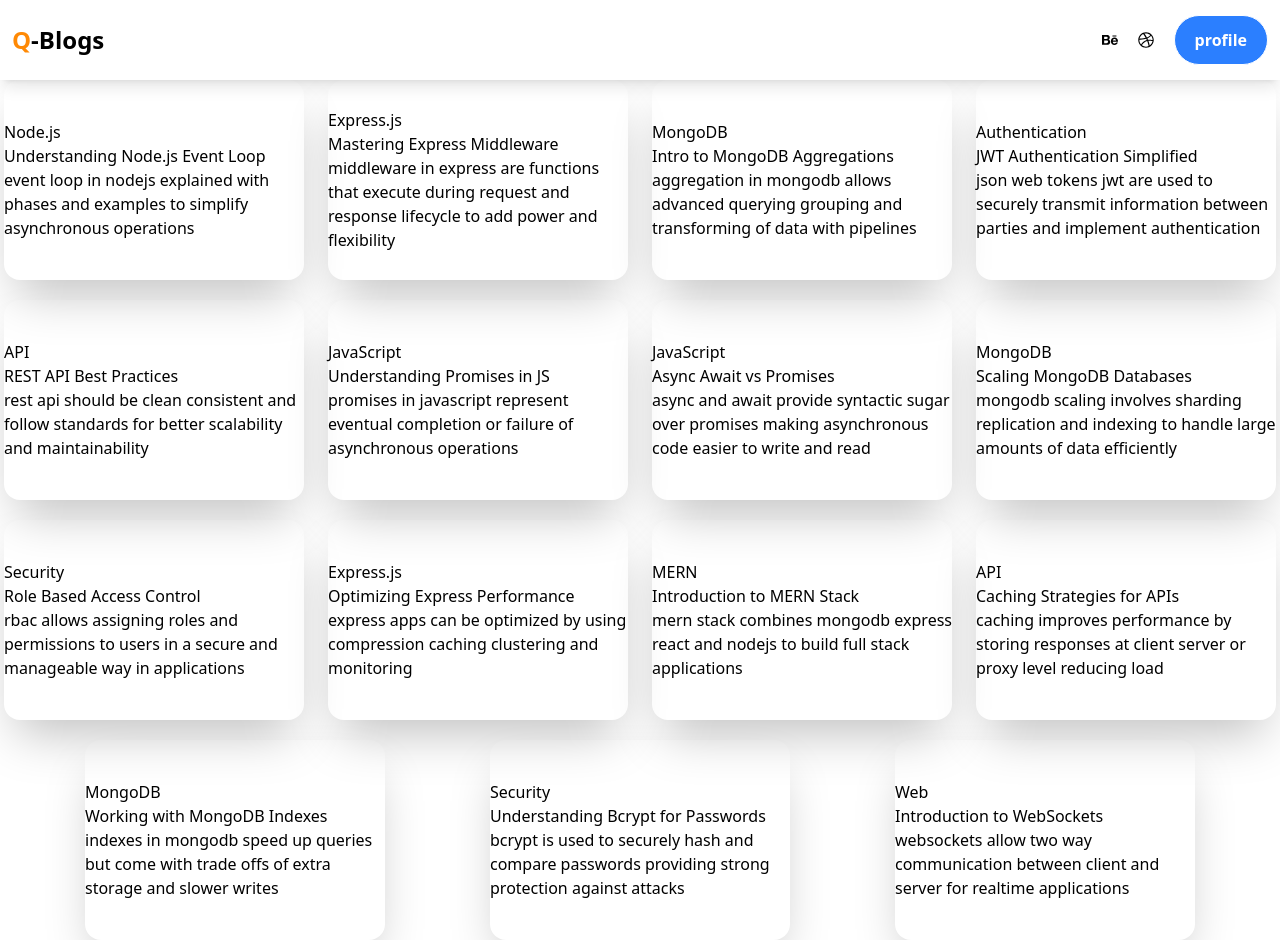
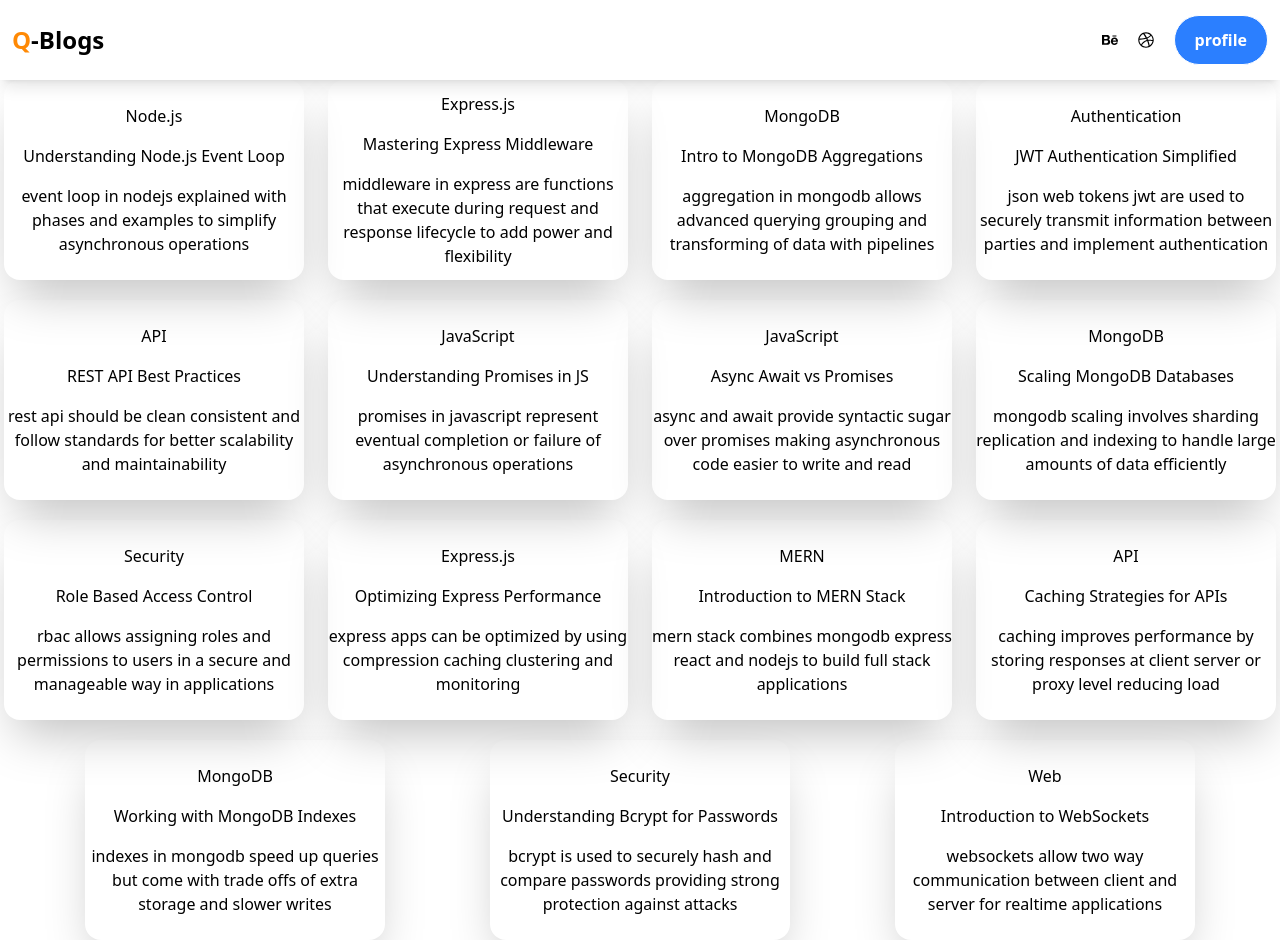
Before and after one commit to vijetasingh596/Project-React.js, a React (Vite) app: page / in a window 1280 px wide. Built offline with nearby package versions, Linux system fonts and the light colour scheme; data requests are answered from the project's data file.

Commit message:
update all

```diff
--- a/src/pages/Home.jsx
+++ b/src/pages/Home.jsx
@@ -25,11 +25,11 @@ const Home = () => {
               return (
                 <div
                   key={id}
-                  className="h-[200px] flex shadow-2xl  flex-col justify-center w-[300px] rounded-2xl"
+                  className="h-[200px] flex shadow-2xl flex-col items-center gap-4 justify-center w-[300px] rounded-2xl "
                 >
                   <h4>{category}</h4>
                   <h1>{title}</h1>
-                  <p>{description}</p>
+                  <p className="text-center">{description}</p>
                 </div>
               );
             })}
```
